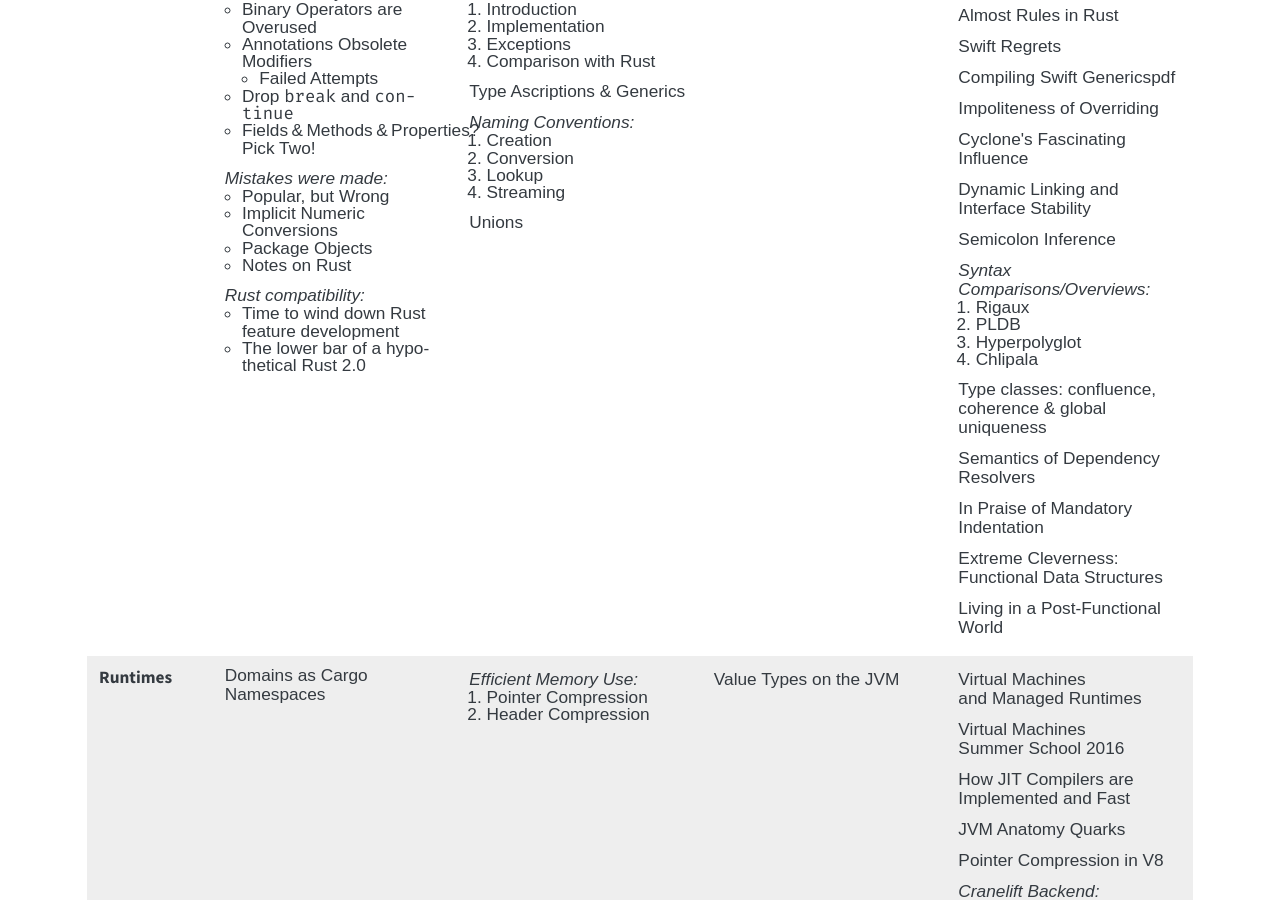
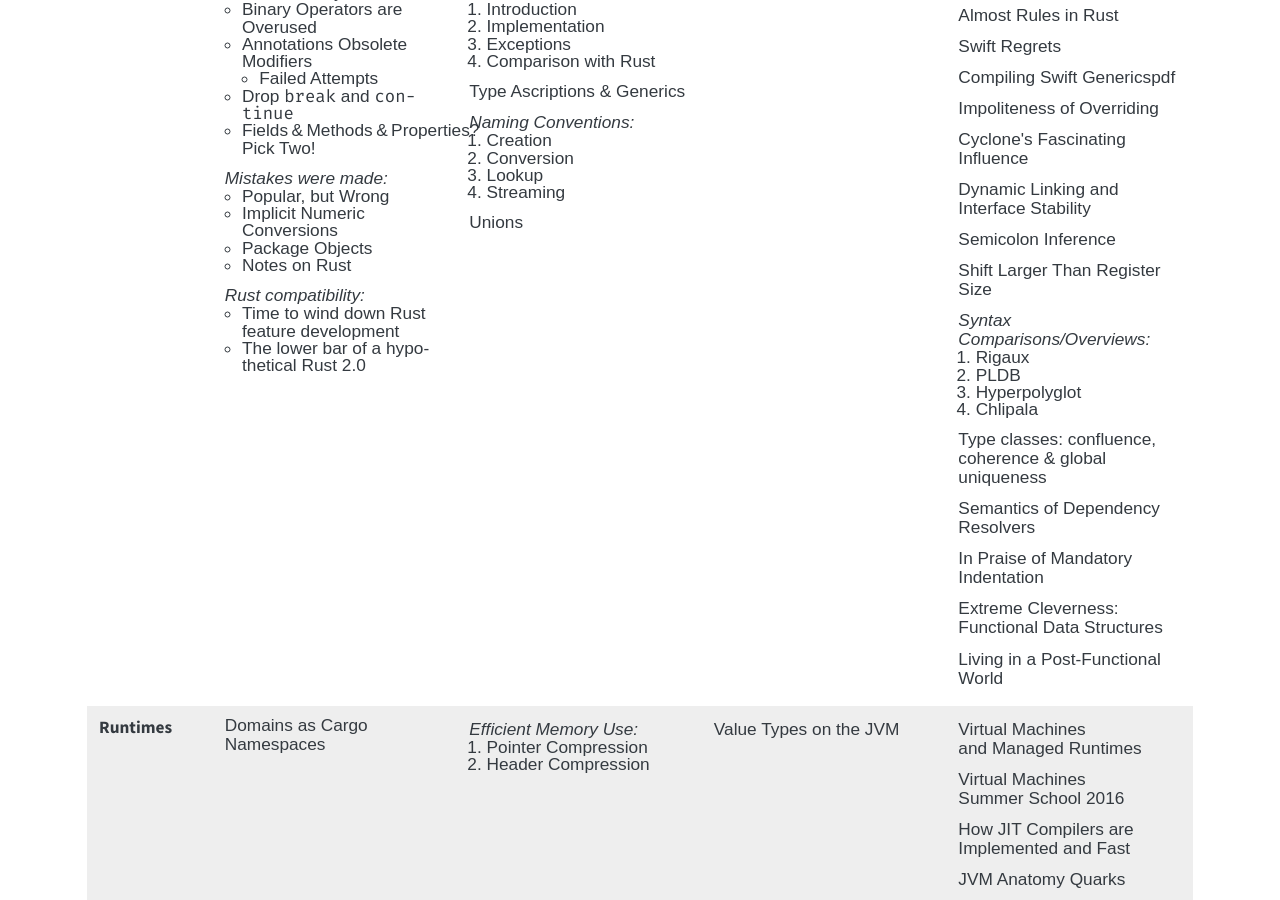
Before and after one commit to soc/soc.me, a Jekyll site: the page built from index.md, in a window 1280 px wide and 900 px high, scrolled down 605 px. Built offline with Jekyll 4.4.1, drawn with Linux system fonts in a browser that asks for light colours; some web fonts are replaced.

Commit message:
add link to "Just for fun: What happens when you shift a register by more than the register size?" article

```diff
--- a/index.md
+++ b/index.md
@@ -139,6 +139,7 @@ navigation: true
       <div><a href="https://pling.jondgoodwin.com/post/cyclone/" class="compact">Cyclone's Fascinating Influence</a></div>
       <div><a href="https://gankra.github.io/blah/swift-abi/">Dynamic Linking and Interface Stability</a></div>
       <div><a href="https://pling.jondgoodwin.com/post/semicolon-inference/">Semicolon Inference</a></div>
+      <div><a href="https://devblogs.microsoft.com/oldnewthing/20230904-00/?p=108704" class="compact">Shift Larger Than Register Size</a></div>
       <div><i class="compact">Syntax Comparisons/Overviews:</i>
         <ol>
           <li><a href="http://rigaux.org/language-study/syntax-across-languages.html">Rigaux</a></li>
```
